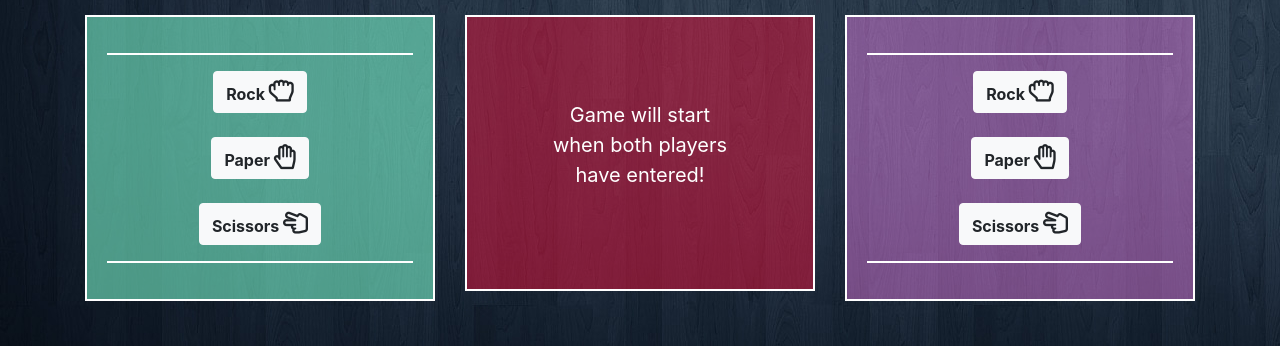
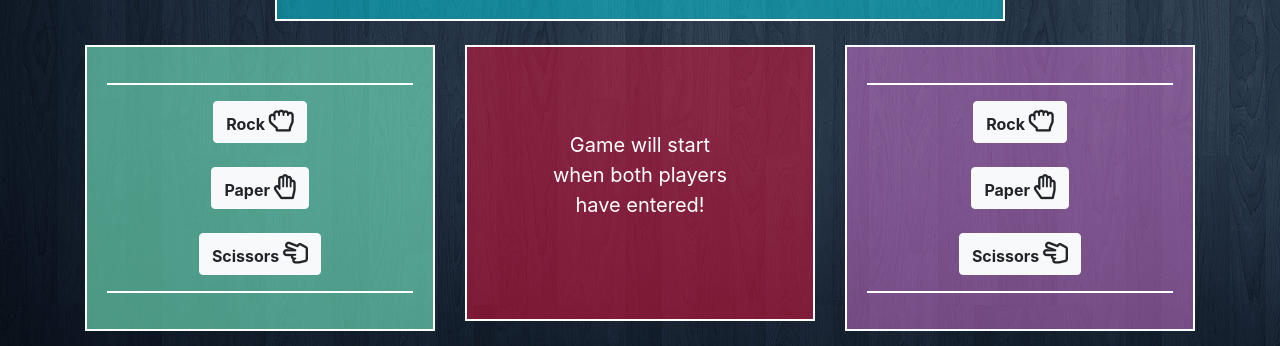
Before and after one commit to mark-shin77/RPS-multiplayer, a plain HTML site: page index.html in a window 1280 px wide. Shown: the part 451-797 px from the top of the page. Drawn offline with nearby package versions, Linux system fonts and the light colour scheme.

Commit message:
spacing issues

```diff
--- a/assets/style.css
+++ b/assets/style.css
@@ -21,7 +21,6 @@ hr{
 }
 
 #player1{
-    margin-top: 5%;
     border: 2px solid white;
     background-color: rgba(127, 255, 212, 0.555);
     padding: 20px;
@@ -29,7 +28,6 @@ hr{
 }
 
 #info{
-    margin-top: 5%;
     border: 2px solid white;
     background-color: rgba(220, 20, 60, 0.521);
     padding: 83px;
@@ -39,7 +37,6 @@ hr{
 }
 
 #player2{
-    margin-top: 5%;
     border: 2px solid white;
     background-color: rgba(238, 130, 238, 0.445);
     padding: 20px;
```
Also changed, not shown: index.html (+5 -1 lines).
